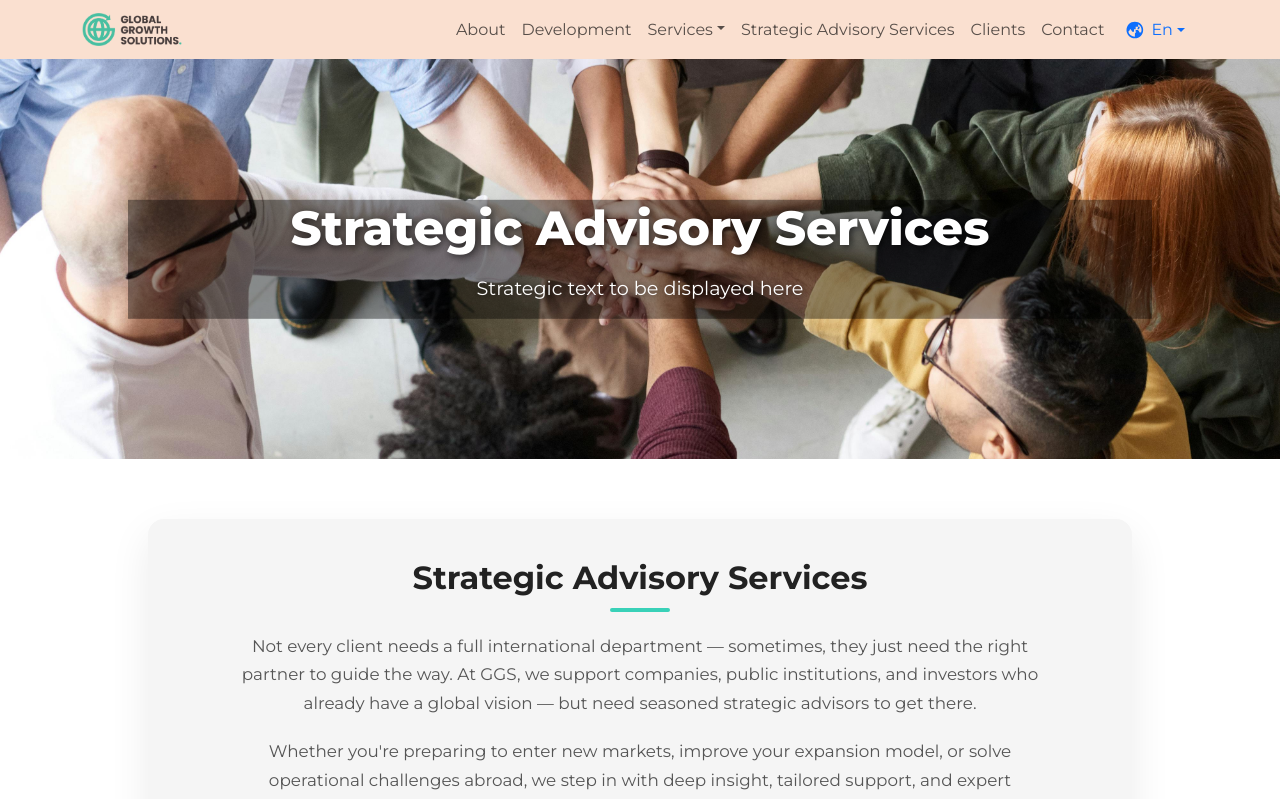
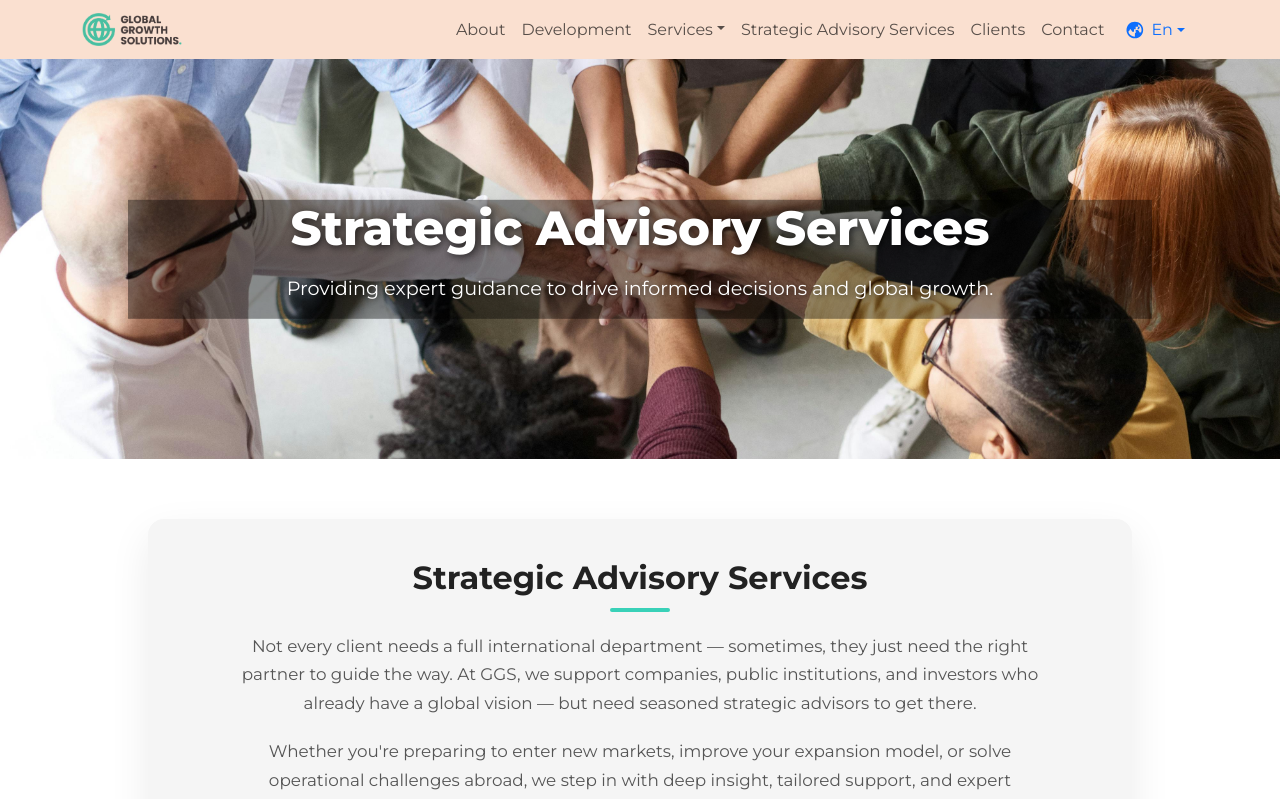
Before and after one commit to tycoonkabuzi/connsultanceWebsite, a React (Vite) app: page /strategic in a window 1280 px wide. Shown: the top 799 px of the page. Built offline with nearby package versions, Linux system fonts and the light colour scheme.

Commit message:
All the title in place already

```diff
--- a/src/layouts/Development.jsx
+++ b/src/layouts/Development.jsx
@@ -8,7 +8,8 @@ import background from "../assets/car3.jpg";
 import { useEffect } from "react";
 const Development = () => {
   const title = "Development";
-  const paragraph = " Development paragraph text";
+  const paragraph =
+    " Building strategies and solutions for sustainable growth.";
   useEffect(() => {
     document.title = "Development";
   }, []); // runs once when the component mounts
--- a/src/layouts/Services.jsx
+++ b/src/layouts/Services.jsx
@@ -10,7 +10,7 @@ import background from "../assets/car2.jpg";
 import { useEffect } from "react";
 const Services = () => {
   const title = "Services";
-  const paragraph = " Services paragraph text";
+  const paragraph = " Helping your business grow globally.";
 
   useEffect(() => {
     document.title = "Services";
--- a/src/layouts/StrategicAdisory.jsx
+++ b/src/layouts/StrategicAdisory.jsx
@@ -12,7 +12,8 @@ const StrategicAdvisory = () => {
   }, []); // runs once when the component mounts
 
   const title = "Strategic Advisory Services";
-  const paragraph = " Strategic text to be displayed here";
+  const paragraph =
+    " Providing expert guidance to drive informed decisions and global growth.";
   return (
     <>
       <NavBar />
```
